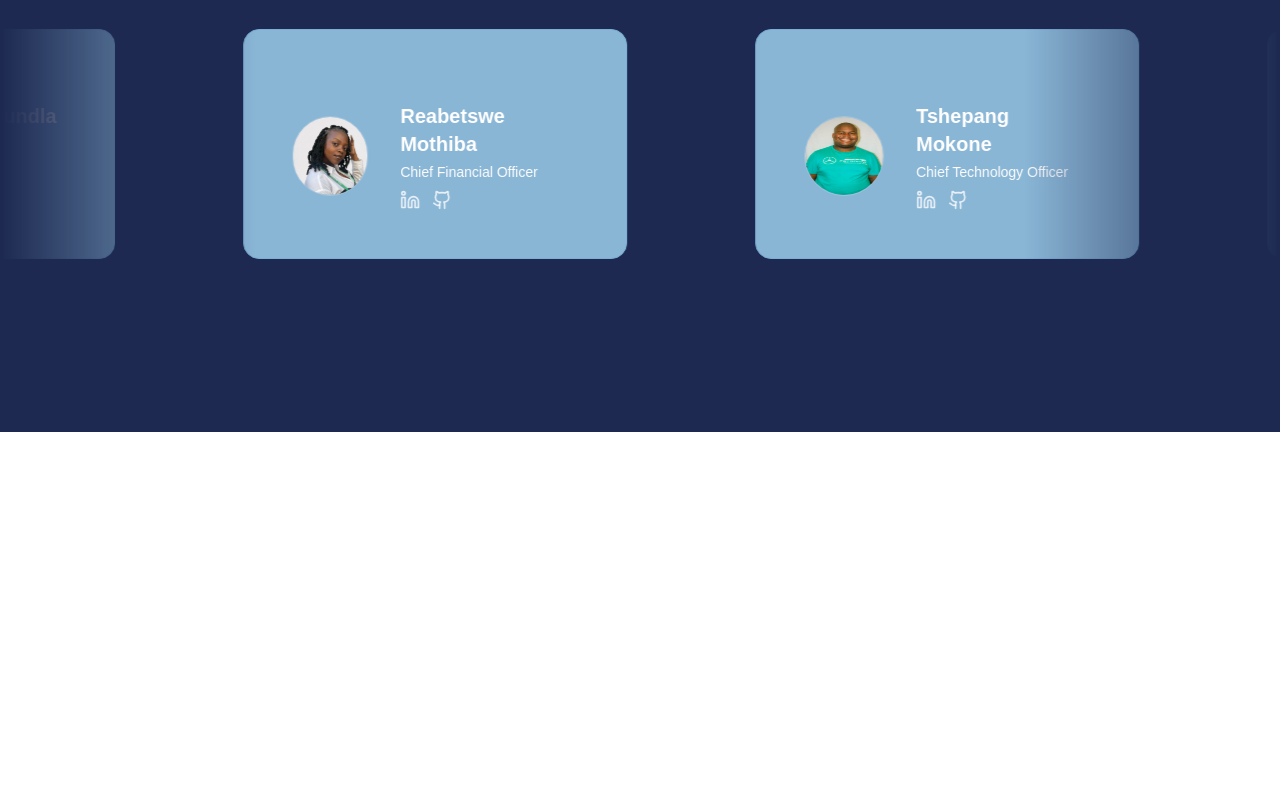
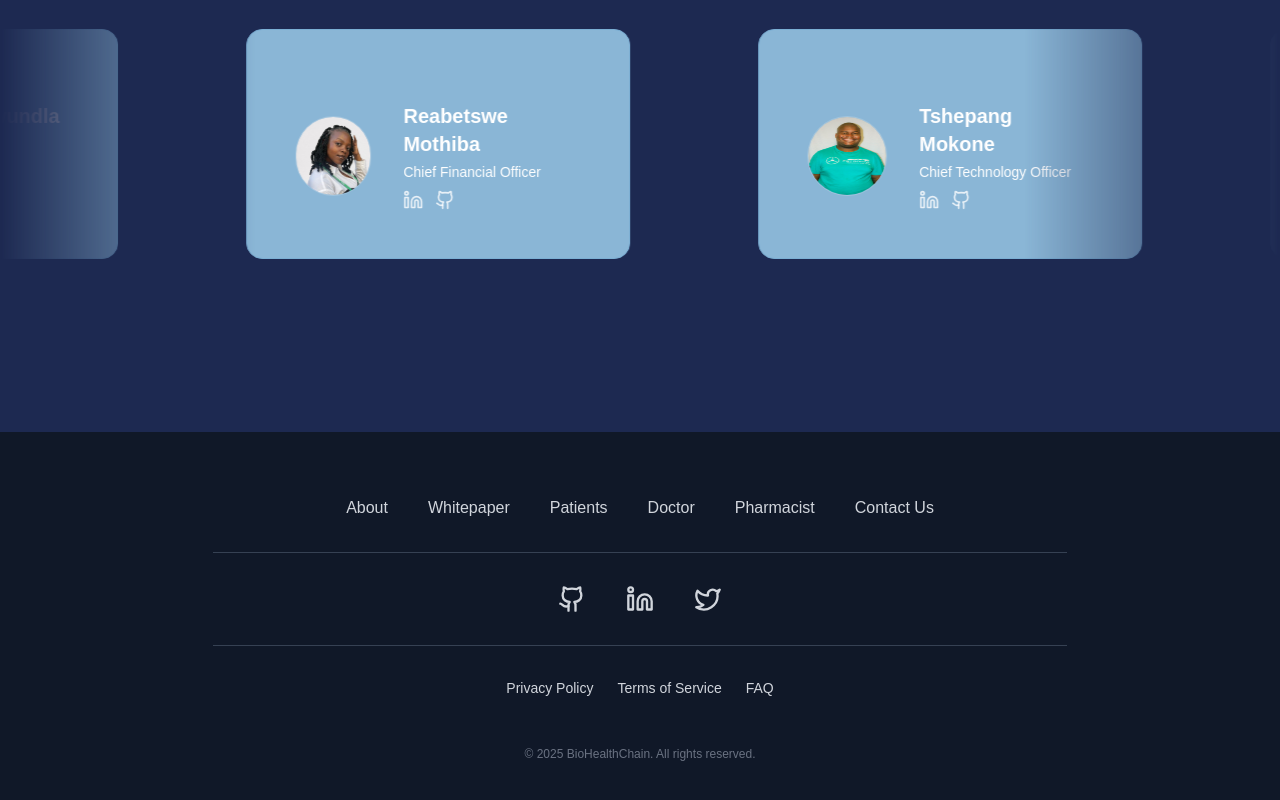
Before and after one commit to sandileSiwundla/BioHealthChain, a Next.js app: page / in a window 1280 px wide. Shown: the part 1836-2636 px from the top of the page. Before the commit the page ends 2268 px from the top, so only its background shows below. Built offline with nearby package versions, Linux system fonts and the light colour scheme.

Commit message:
Added footer

```diff
--- a/app/page.tsx
+++ b/app/page.tsx
@@ -5,6 +5,7 @@ import FloatingElements from '@/components/FloatingElement';
 import Team from '@/components/teams';
 import Stars from '@/components/ui/stars';
 import Cards from "@/components/ui/FeatureGrid";
+import Footer from "@/components/footer";
 
 
 const Home = () => {
@@ -45,6 +46,7 @@ const Home = () => {
 
         <Cards/>
         <Team/>
+        <Footer/>
 
 
 
--- /dev/null
+++ b/components/footer.tsx
@@ -0,0 +1,77 @@
+"use client";
+import React from "react";
+import { Github, Linkedin, Twitter } from "lucide-react";
+
+const Footer: React.FC = () => {
+  return (
+    <footer className="bg-gray-900 text-gray-300 py-16">
+      <div className="container mx-auto flex flex-col items-center space-y-8">
+
+        {/* Top Navigation */}
+        <nav className="flex flex-wrap justify-center gap-10 text-base font-medium">
+          <a href="#about" className="hover:text-blue-400 transition-colors">
+            About
+          </a>
+          <a href="#whitepaper" className="hover:text-blue-400 transition-colors">
+            Whitepaper
+          </a>
+          <a href="#patients" className="hover:text-blue-400 transition-colors">
+            Patients
+          </a>
+          <a href="#doctors" className="hover:text-blue-400 transition-colors">
+            Doctor
+          </a>
+          <a href="#pharmacists" className="hover:text-blue-400 transition-colors">
+            Pharmacist
+          </a>
+          <a href="#contact" className="hover:text-blue-400 transition-colors">
+            Contact Us
+          </a>
+        </nav>
+
+        {/* Divider line for structure */}
+        <div className="w-2/3 border-t border-gray-700"></div>
+
+        {/* Social Icons */}
+        <div className="flex space-x-10">
+          <a href="https://github.com" target="_blank" rel="noopener noreferrer">
+            <Github className="w-7 h-7 hover:text-blue-400 transition-colors" />
+          </a>
+          <a
+            href="https://linkedin.com"
+            target="_blank"
+            rel="noopener noreferrer"
+          >
+            <Linkedin className="w-7 h-7 hover:text-blue-400 transition-colors" />
+          </a>
+          <a href="https://x.com" target="_blank" rel="noopener noreferrer">
+            <Twitter className="w-7 h-7 hover:text-blue-400 transition-colors" />
+          </a>
+        </div>
+
+        {/* Divider line for structure */}
+        <div className="w-2/3 border-t border-gray-700"></div>
+
+        {/* Extra Bottom Links */}
+        <nav className="flex flex-wrap justify-center gap-6 text-sm">
+          <a href="#privacy" className="hover:text-blue-400 transition-colors">
+            Privacy Policy
+          </a>
+          <a href="#terms" className="hover:text-blue-400 transition-colors">
+            Terms of Service
+          </a>
+          <a href="#faq" className="hover:text-blue-400 transition-colors">
+            FAQ
+          </a>
+        </nav>
+
+        {/* Copyright */}
+        <p className="text-xs text-gray-500 mt-4">
+          © {new Date().getFullYear()} BioHealthChain. All rights reserved.
+        </p>
+      </div>
+    </footer>
+  );
+};
+
+export default Footer;
```
